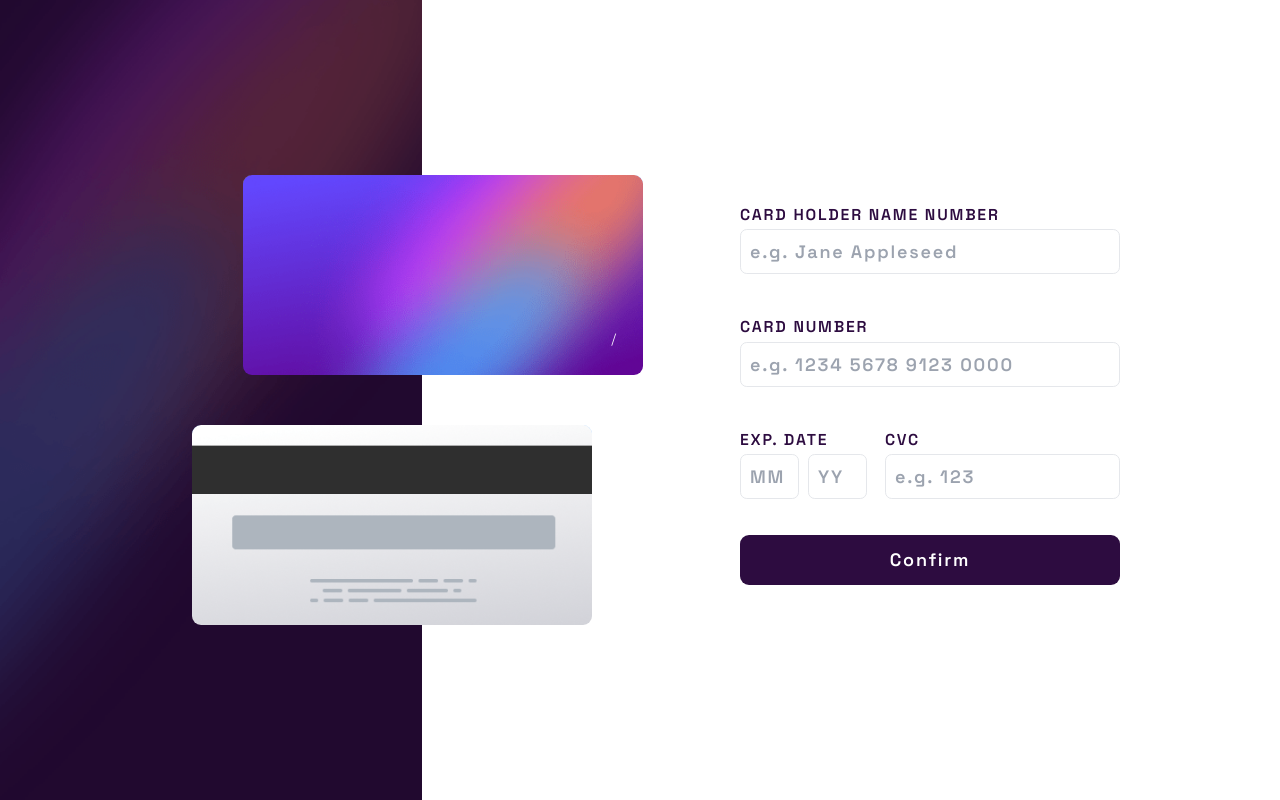
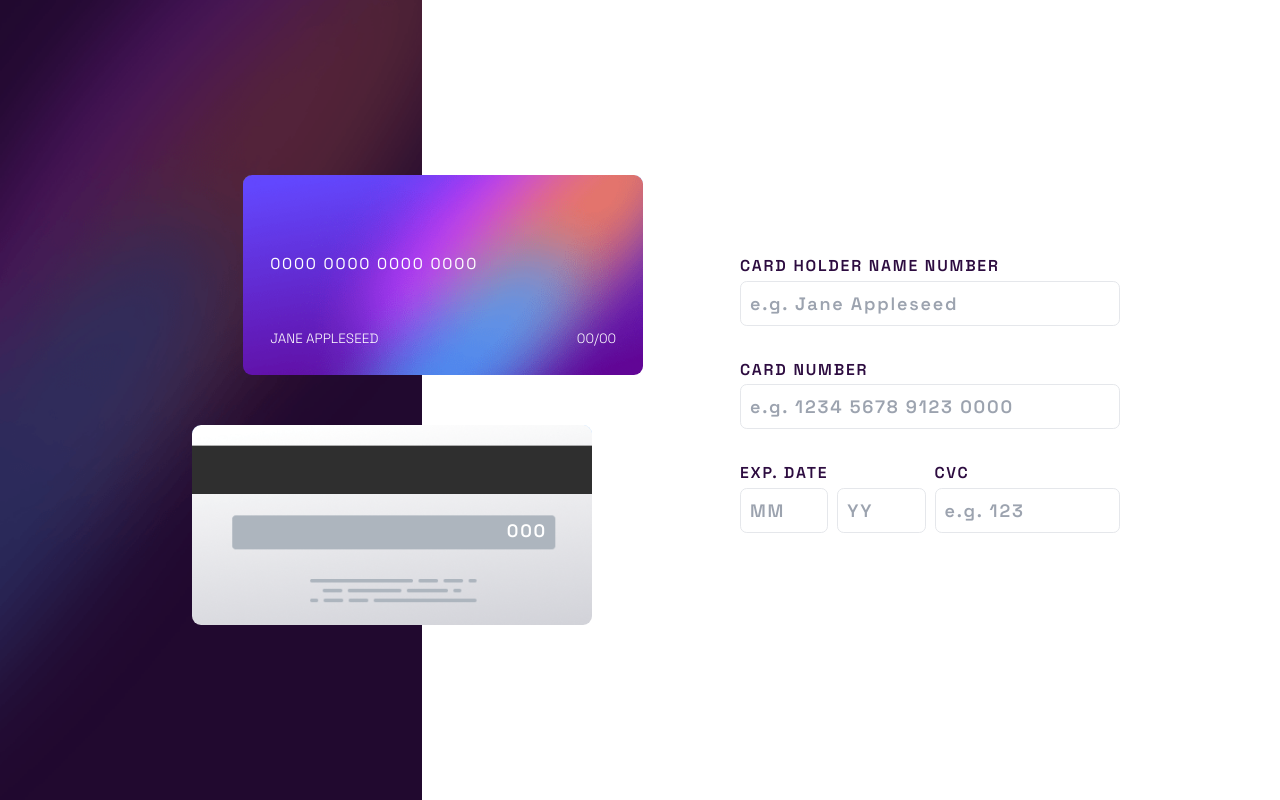
Before and after one commit to JuliCoDev/interactive_card, a React (Create React App) app: page / in a window 1280 px wide. Built offline with nearby package versions, Linux system fonts and the light colour scheme.

Commit message:
Add values into interactive cards

```diff
--- a/src/App.jsx
+++ b/src/App.jsx
@@ -1,9 +1,123 @@
 import './App.css';
-import Dashboard from './pages/Dashboard';
+import { FieldsContext, FieldsCotextProvider } from './context/FieldsContext';
+import { useContext, useState } from 'react';
+import useValidateInputCard from './hooks/useValidateInputCard';
+import Container from './styleComponents/Container';
+import Form from './components/Form';
+import Cards from './pages/Cards';
+
+const FormFields = {
+  cardholderName: {
+      label: "CARD HOLDER NAME NUMBER",
+      infoInputs :{
+          cardholderName: {
+              placeholder: "e.g. Jane Appleseed",
+              grid: 'col-span-12',
+              value: '',
+              validations: {
+                  required: true
+              }
+          }
+      },
+      grid : 'col-span-12',
+  },
+
+  cardNumber: {
+      label: "CARD NUMBER",
+      infoInputs :{
+          cardNumber : {
+              placeholder: "e.g. 1234 5678 9123 0000",
+              grid: 'col-span-12',
+              value: '',
+              validations: {
+                  required: true,
+                  minLength: 16
+              }
+          }
+      },
+      grid : 'col-span-12',
+  },
+
+  cardDate: {
+      label : "EXP. DATE",
+      infoInputs : {
+          month: {
+              placeholder: "MM",
+              grid: 'col-span-6',
+              value: '',
+              validations: {
+                  required: true,
+                  minLength: 2,
+                  maxValue: 12
+              }
+          },
+          year: {
+              placeholder: "YY",
+              grid: 'col-span-6',
+              value: '',
+              validations: {
+                  required: true,
+                  minValue: 23
+              }
+          }
+      },
+      grid : 'col-span-6',
+  },
+
+  cvc: {
+      label: "CVC",
+      infoInputs : {
+          cvc: {
+              placeholder: "e.g. 123",
+              grid: 'col-span-12',
+              value: '',
+              validations: {
+                  required: true,
+              }
+          }
+      },
+      grid : 'col-span-6',
+  }
+}
+
+const containerCards = `
+    absolute
+    w-full
+    lg:w-1/2
+    lg:static
+`;
+
+const formContainer=`
+    absolute
+    top-[350px]
+    w-full
+    lg:w-1/2
+    lg:static
+
+`;
+
+
 export default function App() {
-  return (
-    <>
-      <Dashboard />
-    </>
+    const [complete , setComplete ] = useState(false);
+
+
+
+
+    return (
+        <FieldsCotextProvider fields={FormFields}>
+        <Container>
+
+            <div className={containerCards}>
+                <Cards/>
+            </div>
+
+            <div className={formContainer}>
+            <Form />
+            </div>
+
+        </Container>
+        </FieldsCotextProvider>
+
   )
+
 }
--- a/src/components/Cards/CardFront.jsx
+++ b/src/components/Cards/CardFront.jsx
@@ -3,19 +3,20 @@ import Card from "../../styleComponents/Card"
 
 
 export default function CardFront({cardValues}){
-    const {cardNumber, cardholderName, cardDate} = cardValues;
+    const {cardNumber, cardholderName, month, year} = cardValues;
 
     return(
+
         <Card className={`text-white bg-[url("./assets/bg-card-front.png")] p-6`}>
             <div className="font-medium text-sm">
-                <p className="absolute bottom-1/2">{cardNumber.infoInputs.cardNumber.value}</p>
+                <p className="absolute bottom-1/2">{cardNumber}</p>
             </div>
             <div className="font-light text-xs tracking-normal">
                 <p className="absolute bottom-6 w-3/5 whitespace-pre-wrap">
-                    {cardholderName.infoInputs.cardholderName.value}
+                    {cardholderName}
                 </p>
                 <p className="absolute bottom-6 right-6">
-                    {cardDate.infoInputs.month?.value}/{cardDate.infoInputs.year?.value}
+                    {month}/{year}
                 </p>
             </div>
         </Card>
--- a/src/components/Field.jsx
+++ b/src/components/Field.jsx
@@ -1,28 +1,23 @@
+import { useContext } from "react";
+import { FieldsContext } from "../context/FieldsContext";
 import ErrorInput from "../styleComponents/ErrorInput"
 import Label from "../styleComponents/Label";
+const Field = ({
+    children,
+    errors,
+    nameField
+}) =>{
 
-const Field = ({
-    field,
-    nameField,
-    children,
-    errors}) =>{
+    const Fields = useContext(FieldsContext);
 
-    const {grid, label} = field
+
+    const {label, grid} = Fields.Fields[nameField];
 
     return (
-        <div className={`${grid}`}>
+        <div className={grid}>
             <Label>{label}</Label>
             <div className="grid grid-cols-12 gap-2">
                 {children}
-
-                <div className="col-span-12">
-                    {!errors[nameField]?.isValidType &&
-                        <ErrorInput>
-                            {errors[nameField]?.message}
-                        </ErrorInput>
-                    }
-                </div>
-
             </div>
         </div>
     )
--- a/src/components/Form.jsx
+++ b/src/components/Form.jsx
@@ -1,19 +1,89 @@
-
+import { useContext, useState } from "react";
+import { FieldsContext } from "../context/FieldsContext";
+import Field from "./Field";
+import Input from "./Input";
+import useValidateInputCard from "../hooks/useValidateInputCard";
+import ErrorInput from "../styleComponents/ErrorInput";
 
 const form = `
     w-[80%]
     m-auto
-    md:w-[60%]
+    md:w-[60%]    -+
     lg:max-w-[380px]
     xl:ml-[100px]
 
 `;
 
-const Form = ({children, handleSubmit}) =>{
+const Form = ({
+    children,
+    handleSubmit,
+    gridCol,
+}) =>{
+
+    const contextField = useContext(FieldsContext);
+
+    const {Fields , inputValues, setFieldsValues} = contextField;
+
+
+    //Validate input
+    const {
+        errors,
+        setErros
+    } = useValidateInputCard();
+
+
+    const handleValidate = (nameField) =>   {
+        setErros(nameField , Fields[nameField]?.infoInputs)
+    }
+
+    const handleChange = (e, nameField) =>{
+        let dataUpdate = {
+            ...Fields,
+
+            [nameField] : {
+                ...Fields[nameField],
+
+                infoInputs :{
+                    ...Fields[nameField].infoInputs,
+                    [e.target.name] : {
+                        ...Fields[nameField].infoInputs[e.target.name],
+                        value : e.target.value
+                    }
+                }
+            }
+        }
+
+        setFieldsValues(dataUpdate);
+
+    }
+
 
     return(
-        <form className={form} onSubmit={handleSubmit}>
-            {children}
+        <form className={form}>
+            <div className="grid grid-cols-12 gap-2">
+                {Object.keys(Fields).map((nameField) => {
+                    const {infoInputs} = Fields[nameField];
+                    return(
+                        <Field nameField={nameField}>
+                            <Input
+                                inputs={infoInputs}
+                                validateInput={() => handleValidate(nameField)}
+                                error={errors[nameField]}
+                                change={handleChange}
+                                nameField={nameField}
+                            />
+                            <div className="col-span-12">
+                                {!errors?.[nameField]?.isValidType &&
+                                    <ErrorInput>
+                                        {errors?.[nameField]?.message}
+                                    </ErrorInput>
+                                }
+                            </div>
+                        </Field>
+                    )
+                })
+                }
+            </div>
         </form>
     )
 }
--- /dev/null
+++ b/src/context/FieldsContext.jsx
@@ -0,0 +1,35 @@
+import { createContext, useEffect, useState } from "react";
+
+
+export const FieldsContext = createContext({});
+
+export const FieldsCotextProvider = (props) =>{
+
+    const { fields } = props;
+
+    const [inputValues, setInputValues] = useState({});
+
+    const [fieldsValues, setFieldsValues ] = useState(fields);
+
+    useEffect(() => {
+        Inputs()
+    },[fieldsValues]);
+
+
+    const Inputs = () => {
+        Object.keys(fieldsValues).map((field) =>{
+            Object.keys(fieldsValues[field].infoInputs).map((inputName) => {
+                setInputValues((prevState) => {
+                    return({
+                        ...prevState ,
+                        [inputName] : fieldsValues[field].infoInputs[inputName].value,
+                    })
+                })
+            })
+        })
+    }
+
+
+
+    return <FieldsContext.Provider value={{Fields: fieldsValues,  inputValues: inputValues, setFieldsValues}} {...props}/>
+}
--- a/src/hooks/useFormatInputCard.tsx
+++ b/src/hooks/useFormatInputCard.jsx
@@ -2,12 +2,12 @@ import { useState } from "react";
 import { CardData } from "../types";
 
 
-const useFormatInputCard = (cardValues : CardData) =>{
+const useFormatInputCard = (cardValues) =>{
 
     const [formatCardInput , setFormatCardNumber] = useState<CardData>(cardValues);
 
 
-    const changeFormatOnlyNumbers = (name : string , text : string) => {
+    const changeFormatOnlyNumbers = (name , text) => {
         let textFormat =  text?.replace(/\s/g,'')//Quita espacios en blanco
         .replace(/[^0-9]/g, '')
 
@@ -18,7 +18,7 @@ const useFormatInputCard = (cardValues : CardData) =>{
     }
 
 
-    const changeFormatCardNumber = (name : string, text : string) =>{
+    const changeFormatCardNumber = (name, text) =>{
 
         let textFormat =  text.replace(/\s/g,'')//Quita espacios en blanco
         .replace(/[^0-9]/g, '')
--- a/src/hooks/useValidateInputCard.jsx
+++ b/src/hooks/useValidateInputCard.jsx
@@ -17,7 +17,6 @@ const useValidateInputCard = () =>{
             return{
                 ...prevState,
                 [type]: {
-                    ...prevState[type],
                     infoInputs:{
                         ...prevState[type]?.infoInputs,
                         [name] : {
@@ -99,7 +98,6 @@ const useValidateInputCard = () =>{
 
     const validateCorrectType = (nameField) =>{
 
-
         let inputError = Object.keys(errors[nameField]?.infoInputs).some((validation) => {
             return !errors[nameField].infoInputs[validation].isValid;
 
--- a/src/pages/Cards.jsx
+++ b/src/pages/Cards.jsx
@@ -1,6 +1,7 @@
 import CardBack from "../components/Cards/CardBack.jsx";
 import CardFront from "../components/Cards/CardFront";
-
+import { FieldsContext } from "../context/FieldsContext.jsx";
+import { useContext, useEffect, useState } from "react";
 const container = `
     relative
     w-full
@@ -33,14 +34,46 @@ const containerCardBack = `
 `;
 
 
-export default function Cards({cardValues}) {
+export default function Cards() {
+
+    const Fields = useContext(FieldsContext);
+    const { inputValues } = Fields;
+
+    const defaultValues = {
+        cardholderName : "Jane Appleseed",
+        cardNumber: "0000 0000 0000 0000",
+        month: "00",
+        year: "00",
+        cvc: "000"
+    }
+
+    const [cardValues, setCardValues ] = useState(defaultValues);
+
+    useEffect(() => {
+        cardInputsValues()
+    },[inputValues])
+
+    const cardInputsValues = () =>{
+        let valusesInputCard = {};
+        Object.keys(inputValues).map((input) =>{
+            if(inputValues[input] !== ""){
+                valusesInputCard = {...valusesInputCard, [input] : inputValues[input]}
+            }else{
+                valusesInputCard = {...valusesInputCard, [input] : defaultValues[input]}
+            }
+        })
+        setCardValues(valusesInputCard);
+    }
+
+
+
     return(
         <div className={container}>
             <div className={containerCardFront}>
                 <CardFront cardValues={cardValues}/>
             </div>
             <div className={containerCardBack}>
-                <CardBack cvc={cardValues.cvc.infoInputs.cvc.value}/>
+                <CardBack cvc={cardValues.cvc}/>
             </div>
         </div>
     )
--- a/src/pages/Dashboard.jsx
+++ b/src/pages/Dashboard.jsx
@@ -36,24 +36,20 @@ const formContainer=`
 
 `;
 
-const container=`
-    h-screen
-    relative
-    lg:flex
-    lg:items-center
-`;
+
 
 const FormFields = {
     cardholderName: {
-        label: "CARD HOLDER NAME NUMBER",
+        label: "CARD HOLDER NAME",
         infoInputs :{
             cardholderName: {
                 placeholder: "e.g. Jane Appleseed",
                 grid: 'col-span-12',
                 value: '',
+                defaultValue : 'Jane Appleseed',
                 validations: {
                     required: true
-                }
+                },
             }
         },
         grid : 'col-span-12',
@@ -66,10 +62,11 @@ const FormFields = {
                 placeholder: "e.g. 1234 5678 9123 0000",
                 grid: 'col-span-12',
                 value: '',
+                defaultValue : '0000 000 000 0000',
                 validations: {
                     required: true,
                     minLength: 16
-                }
+                },
             }
         },
         grid : 'col-span-12',
@@ -82,6 +79,7 @@ const FormFields = {
                 placeholder: "MM",
                 grid: 'col-span-6',
                 value: '',
+                defaultValue : '00',
                 validations: {
                     required: true,
                     minLength: 2,
@@ -92,6 +90,7 @@ const FormFields = {
                 placeholder: "YY",
                 grid: 'col-span-6',
                 value: '',
+                defaultValue : '00',
                 validations: {
                     required: true,
                     minValue: 23
@@ -108,6 +107,7 @@ const FormFields = {
                 placeholder: "e.g. 123",
                 grid: 'col-span-12',
                 value: '',
+                defaultValue : '000',
                 validations: {
                     required: true,
                 }
```
Also changed, not shown: src/components/Input.jsx (+8 -4 lines).
